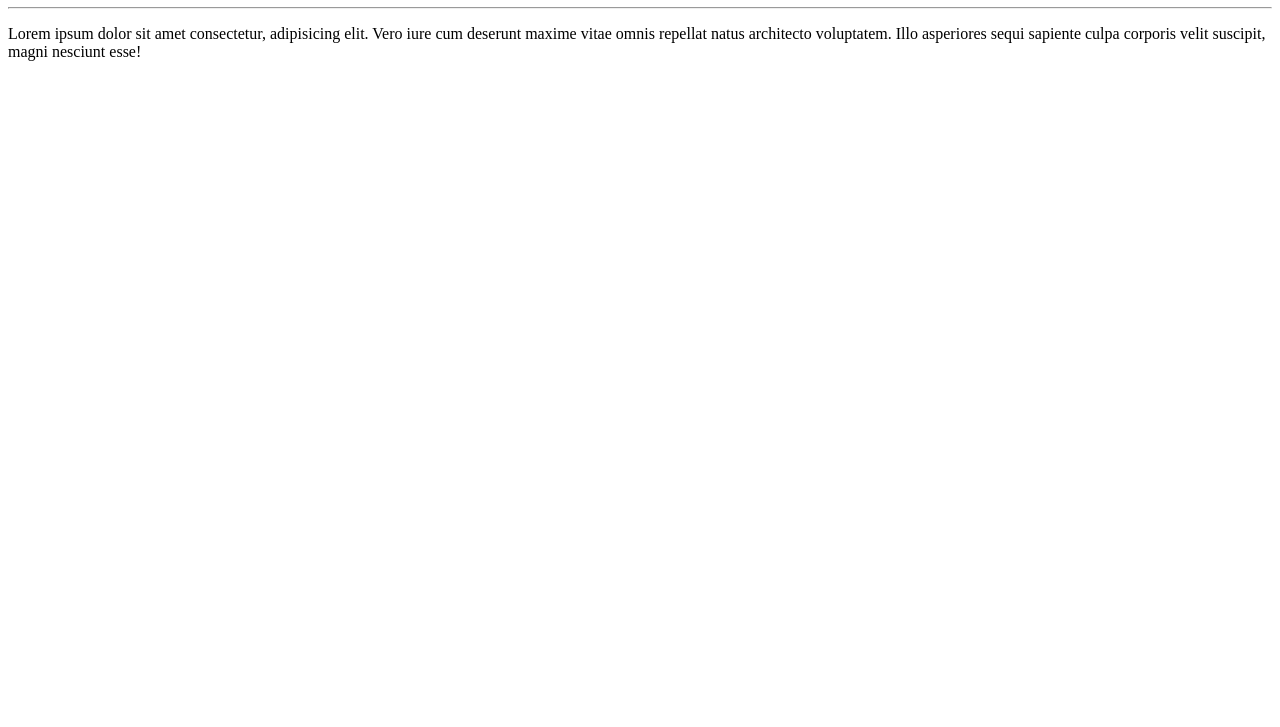
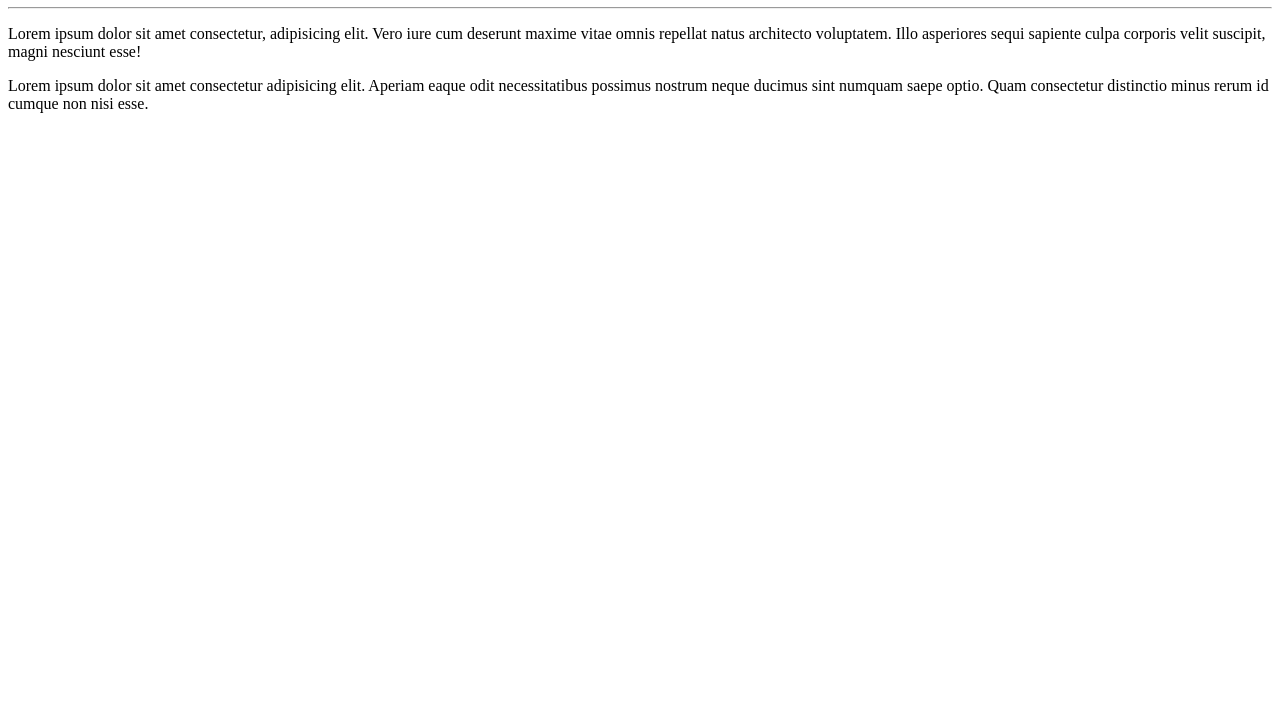
Before and after one commit to VictorDaniel-One/Ola-Mundo, a plain HTML site: page site-exemplo/index.html in a window 1280 px wide. Shown: the part 73-800 px from the top of the page. Drawn offline with Linux system fonts and the light colour scheme.

Commit message:
Adicionei um parágrafo

```diff
--- a/site-exemplo/index.html
+++ b/site-exemplo/index.html
@@ -9,5 +9,6 @@
     <h1>Olá, Mundo!</h1>
     <hr>
     <p>Lorem ipsum dolor sit amet consectetur, adipisicing elit. Vero iure cum deserunt maxime vitae omnis repellat natus architecto voluptatem. Illo asperiores sequi sapiente culpa corporis velit suscipit, magni nesciunt esse!</p>
+    <p>Lorem ipsum dolor sit amet consectetur adipisicing elit. Aperiam eaque odit necessitatibus possimus nostrum neque ducimus sint numquam saepe optio. Quam consectetur distinctio minus rerum id cumque non nisi esse.</p>
 </body>
 </html>
```
